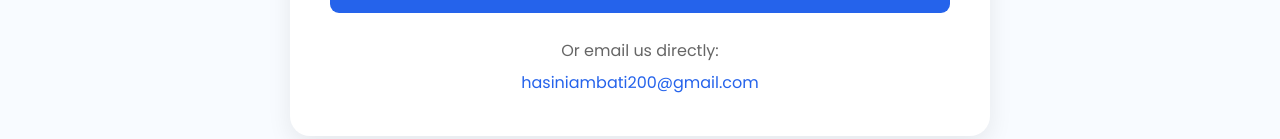
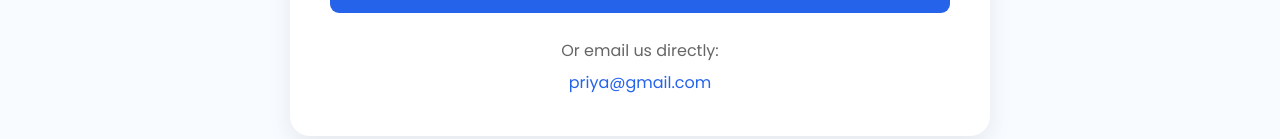
Before and after one commit to hasiniambati/AI-Travel-Planner, a React app in the folder frontend/: page /contact in a window 1280 px wide. Shown: the part 661-800 px from the top of the page. Built offline with nearby package versions, Linux system fonts and the light colour scheme; the HTML template or start-up script is replaced by a standard one.

Commit message:
Initital commit

```diff
--- a/frontend/src/pages/Contact/Contact.jsx
+++ b/frontend/src/pages/Contact/Contact.jsx
@@ -45,7 +45,7 @@ function Contact() {
           <p className="contact-email">
             Or email us directly:
             <a href="mailto:priya@gmail.com">
-              hasiniambati200@gmail.com
+              priya@gmail.com
             </a>
           </p>
 
```
